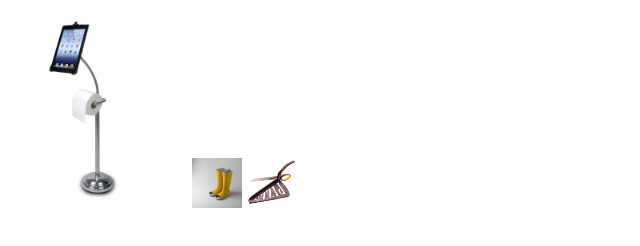
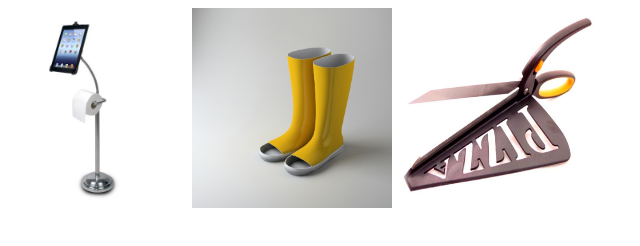
Before and after one commit to bpodell/bus-mall, a plain HTML site: page index.html in a window 1280 px wide. Shown: the whole page, without its empty margins (20-660 px from the left). Drawn offline with Linux system fonts and the light colour scheme.

Commit message:
randomness working

```diff
--- a/app.js
+++ b/app.js
@@ -33,19 +33,42 @@ var imgEl3 = document.getElementById('image3');
 imgEl1.addEventListener('click', executeImages);
 imgEl2.addEventListener('click', executeImages);
 imgEl3.addEventListener('click', executeImages);
+var randomIndex1 = 1;
+var randomIndex2 = 2;
+var randomIndex3 = 3;
+// var previousIndex1 = -1;
+// var previousIndex2 = -1;
+// var previousIndex3 = -1;
+console.log(randomIndex1);
 function randomImage1() {
-  var randomIndex = Math.floor(Math.random() * holdingArray.length);
-  imgEl1.src = holdingArray[randomIndex].filepath;
+  randomIndex1 = Math.floor(Math.random() * holdingArray.length);
+  imgEl1.src = holdingArray[randomIndex1].filepath;
+  console.log('randomimage1 index1 ' + randomIndex1);
+  console.log('randomimage1 index2 ' + randomIndex2);
+  console.log('randomimage1 index3 ' + randomIndex3);
+  // previousIndex1 = randomIndex1;
 }
 
 function randomImage2() {
-  var randomIndex = Math.floor(Math.random() * holdingArray.length);
-  imgEl2.src = holdingArray[randomIndex].filepath;
+  randomIndex2 = Math.floor(Math.random() * holdingArray.length);
+  while (randomIndex2 === randomIndex1) {
+    randomIndex2 = Math.floor(Math.random() * holdingArray.length);}
+  console.log('randomimage2 index1 ' + randomIndex1);
+  console.log('randomimage2 index2 ' + randomIndex2);
+  console.log('randomimage2 index3 ' + randomIndex3);
+  imgEl2.src = holdingArray[randomIndex2].filepath;
+  // randomIndex2 = previousIndex2;
 }
 
 function randomImage3() {
-  var randomIndex = Math.floor(Math.random() * holdingArray.length);
-  imgEl3.src = holdingArray[randomIndex].filepath;
+  randomIndex3 = Math.floor(Math.random() * holdingArray.length);
+  while (randomIndex3 === randomIndex1 || randomIndex3 === randomIndex2) {
+    randomIndex3 = Math.floor(Math.random() * holdingArray.length);}
+  console.log('randomimage3 index1 ' + randomIndex1);
+  console.log('randomimage3 index2 ' + randomIndex2);
+  console.log('randomimage3 index3 ' + randomIndex3);
+  imgEl3.src = holdingArray[randomIndex3].filepath;
+  // randomIndex3 = previousIndex3;
 }
 function executeImages() {
   randomImage1();
--- a/style.css
+++ b/style.css
@@ -3,10 +3,10 @@
   width: 200px;
 }
 #image2{
-  height: 50px;
-  width: 50px;
+  height: 200px;
+  width: 200px;
 }
 #image3{
-  height: 50px;
-  width: 50px;
+  height: 200px;
+  width: 200px;
 }
```
